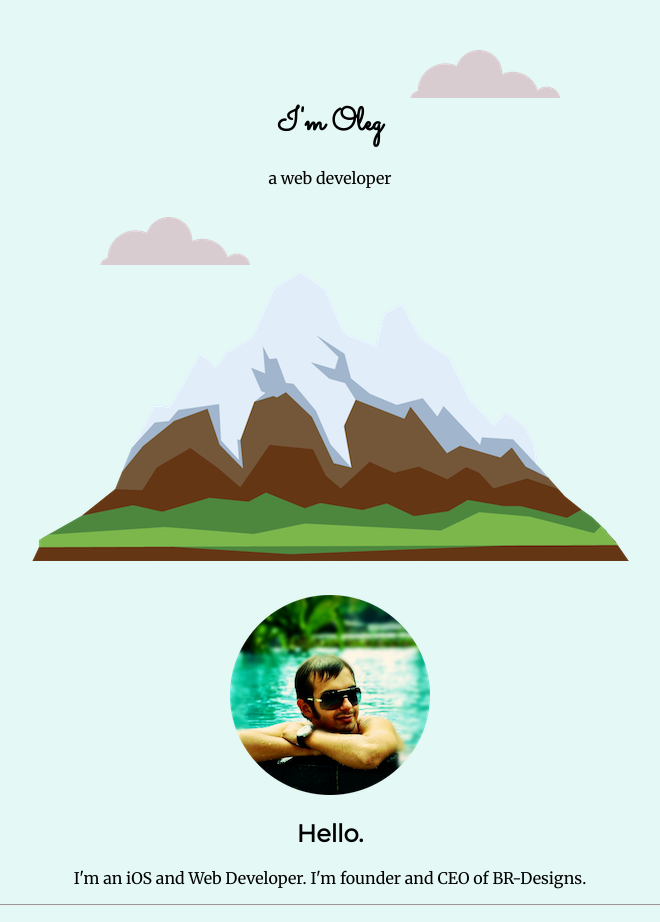
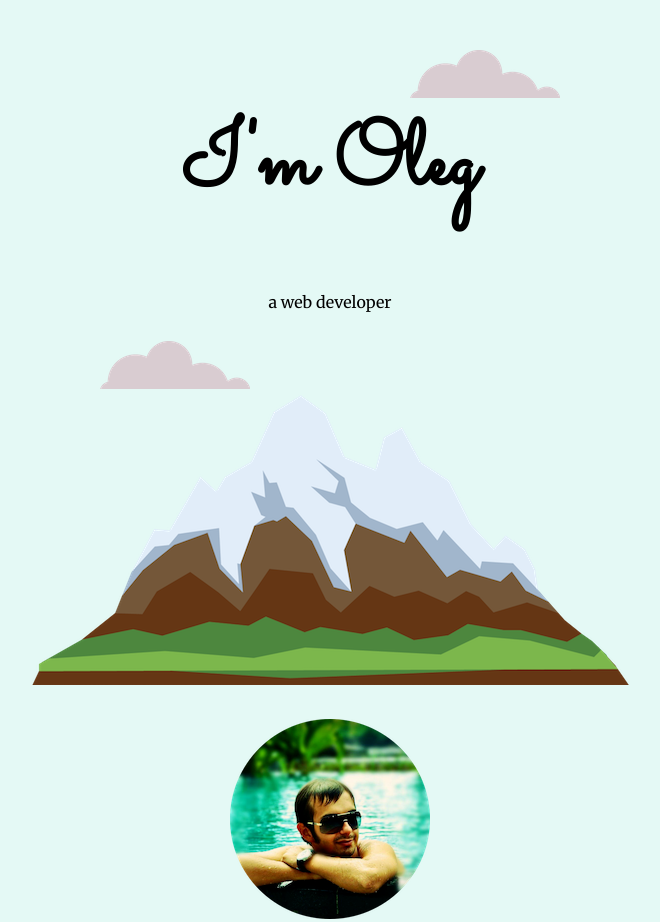
Before and after one commit to OLEGBRYUKHANOV/Personal-site, a plain HTML site: page index.html in a window 1280 px wide. Shown: the top 922 px of the page, without its empty margins (310-970 px from the left). Drawn offline with Linux system fonts and the light colour scheme.

Commit message:
font size update

```diff
--- a/css/styles.css
+++ b/css/styles.css
@@ -20,6 +20,7 @@ body {
 }
 
 h1 {
+  font-size: 90px;
   margin-top: 0;
   font-family: 'Sacramento', cursive;
 }
```
